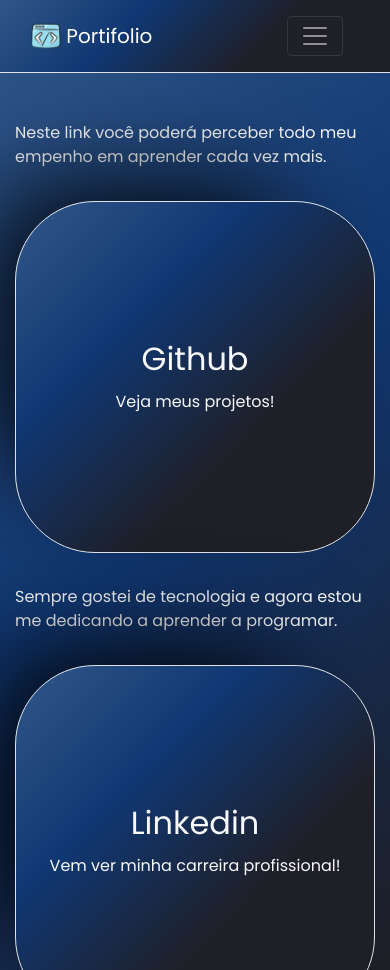
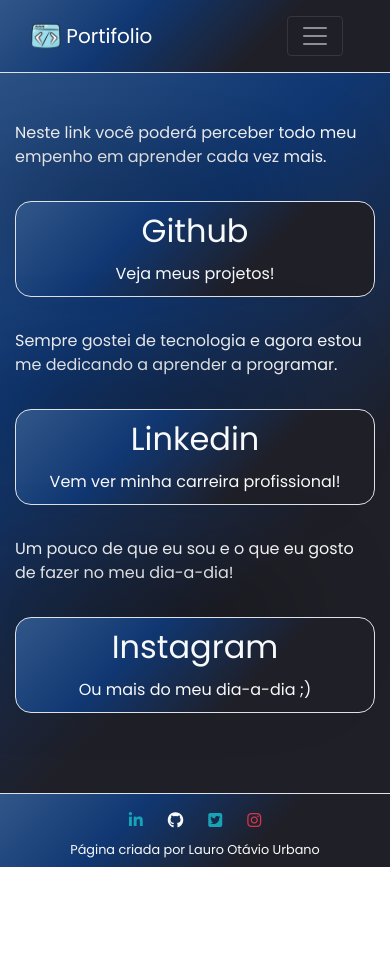
Before and after one commit to laurourbano/desafio1_front-end_iUUL, a website: page PrimeiroDesafio/index.html in a window 390 px wide. Shown: the top 970 px of the page. After the commit the page ends 867 px from the top, so only its background shows below. Drawn offline with nearby package versions, Linux system fonts and the light colour scheme.

Commit message:
Update index.css

```diff
--- a/PrimeiroDesafio/css/index.css
+++ b/PrimeiroDesafio/css/index.css
@@ -1,6 +1,7 @@
 .fundo-cartoes {
   background: linear-gradient(135deg, #315789, #103772, #1f1f27, #1f1f27);
   width: 100%;
+  min-width: 22em;
   height: 22em;
   border-radius: 5em;
   -webkit-box-shadow: -54px -45px 107px -37px rgba(0,0,0,1);
@@ -8,3 +9,10 @@
   box-shadow: -54px -45px 107px -37px rgba(0,0,0,1);
   margin: 2em 0;
 }
+
+@media screen and (max-width:765px) {
+  .fundo-cartoes{
+    height: 6em;
+    border-radius: 1em;
+  }
+}
```
